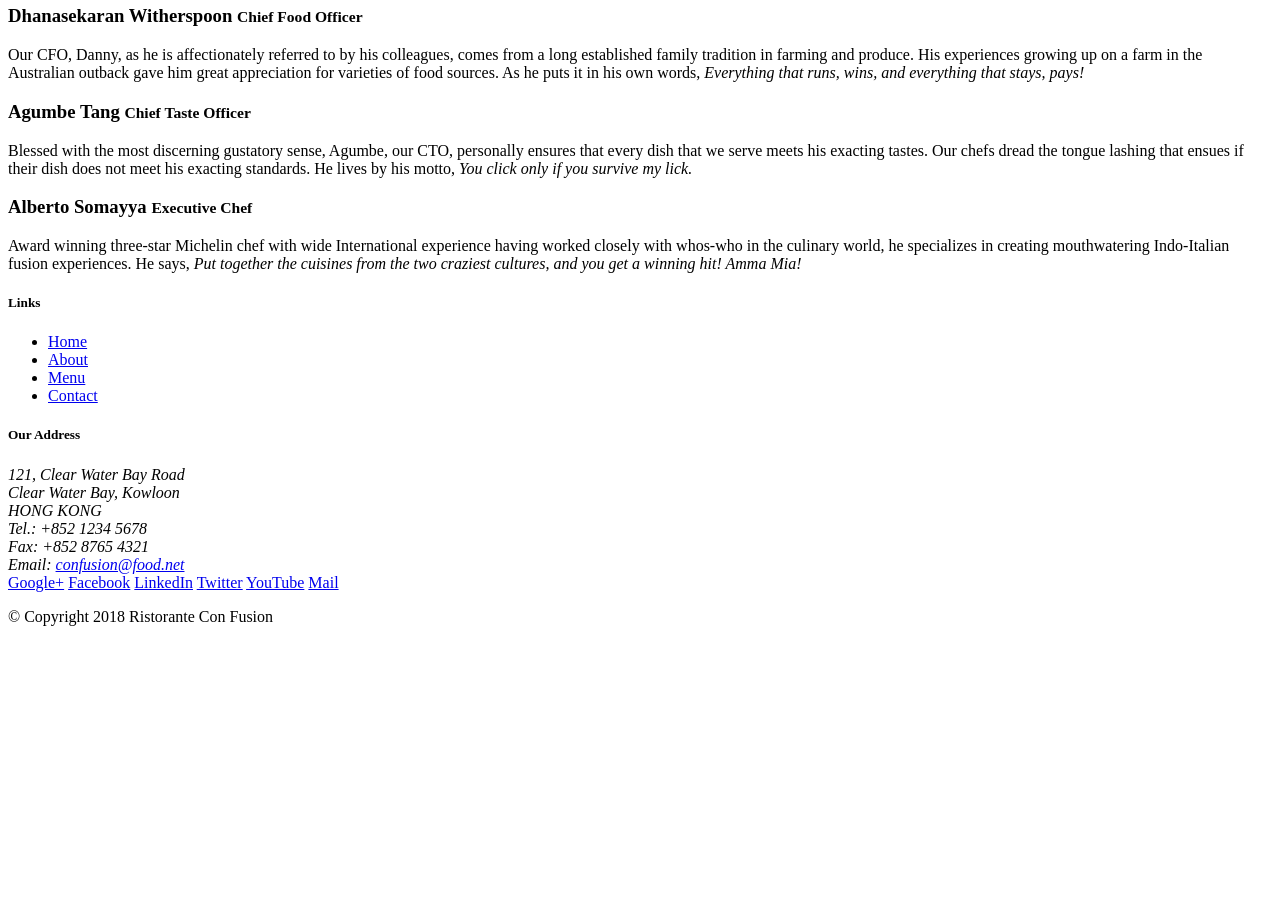
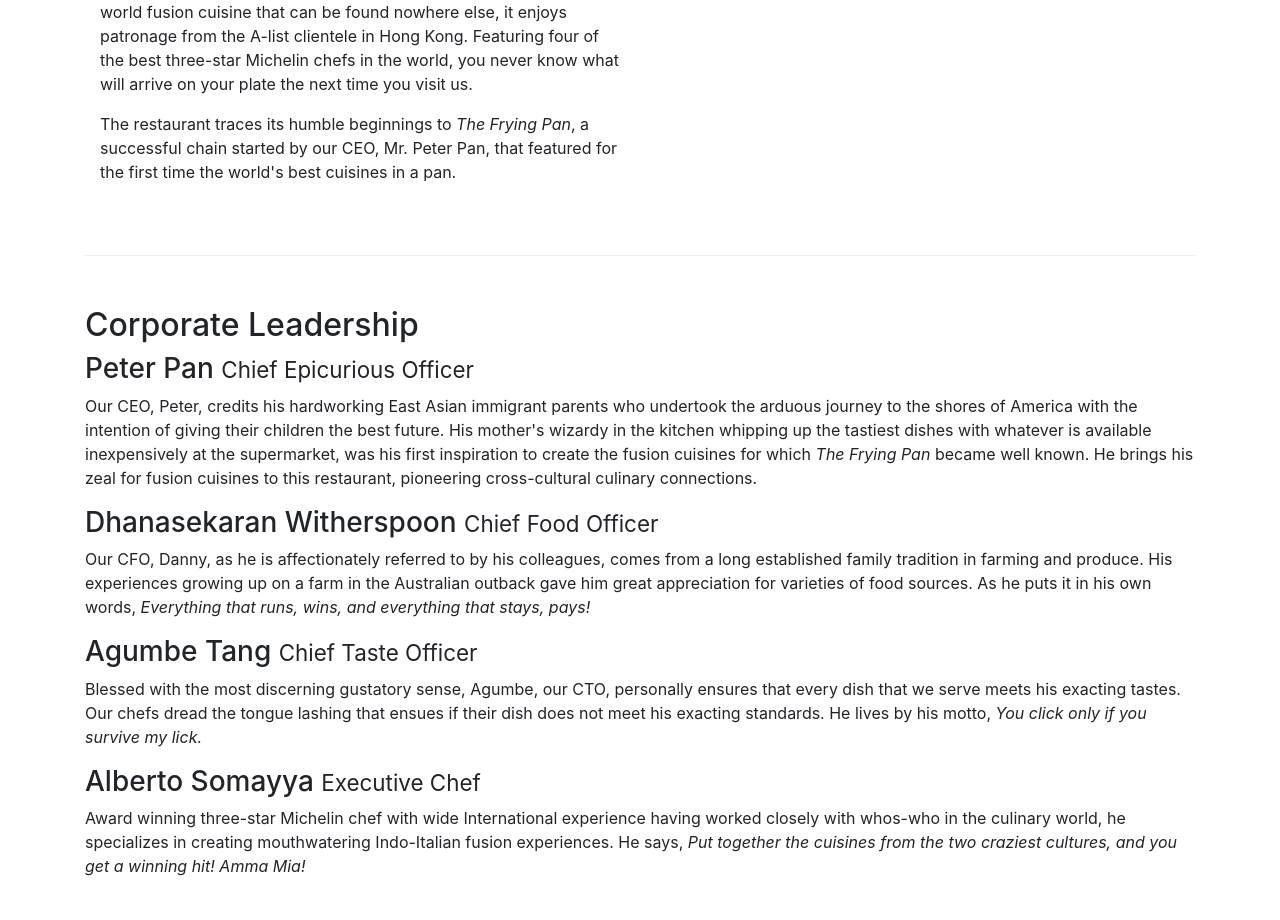
Before and after one commit to NicolasAponte/bootstrap, a website: page aboutus.html in a window 1280 px wide. Shown: the part 471-1391 px from the top of the page. Before the commit the page ends 1113 px from the top, so only its background shows below. Drawn offline with nearby package versions, Linux system fonts and the light colour scheme.

Commit message:
Assignment 1

```diff
--- a/aboutus.html
+++ b/aboutus.html
@@ -2,7 +2,14 @@
 <html lang="en">
 
 <head>
+      <!-- Required meta tags always come first -->
+    <meta charset="utf-8">
+    <meta name="viewport" content="width=device-width, initial-scale=1, shrink-to-fit=no">
+    <meta http-equiv="x-ua-compatible" content="ie=edge">
 
+    <!-- Bootstrap CSS -->
+    <link rel="stylesheet" href="node_modules/bootstrap/dist/css/bootstrap.min.css">
+    <link rel="stylesheet" href="css/styles.css">
     <title>Ristorante Con Fusion: About Us</title>
 
 </head>
@@ -12,7 +19,7 @@
     <header class="jumbotron">
         <div class="container">
             <div class="row row-header">
-                <div class="col-12 col-sm-6">
+                <div class="col-12 col-sm-8">
                     <h1>Ristorante con Fusion</h1>
                     <p>We take inspiration from the World's best cuisines, and create a unique fusion experience. Our lipsmacking creations will tickle your culinary senses!</p>
                 </div>
@@ -22,16 +29,16 @@
         </div>
     </header>
 
-    <div>
-        <div>
+    <div class="container">
+        <div class="row">
             <div>
                <h3>About Us</h3>
                <hr>
             </div>
         </div>
 
-        <div>
-            <div>
+        <div class="row row-content">
+            <div class="col-12 col-sm-6">
                 <h2>Our History</h2>
                 <p>Started in 2010, Ristorante con Fusion quickly established itself as a culinary icon par excellence in Hong Kong. With its unique brand of world fusion cuisine that can be found nowhere else, it enjoys patronage from the A-list clientele in Hong Kong.  Featuring four of the best three-star Michelin chefs in the world, you never know what will arrive on your plate the next time you visit us.</p>
                 <p>The restaurant traces its humble beginnings to <em>The Frying Pan</em>, a successful chain started by our CEO, Mr. Peter Pan, that featured for the first time the world's best cuisines in a pan.</p>
@@ -41,20 +48,27 @@
         </div>
 
 
-        <div>
+        <div class="row row-content">
             <div>
                 <h2>Corporate Leadership</h2>
                 <h3>Peter Pan <small>Chief Epicurious Officer</small></h3>
+                <div class="d-none d-sm-block">
                 <p>Our CEO, Peter, credits his hardworking East Asian immigrant parents who undertook the arduous journey to the shores of America with the intention of giving their children the best future. His mother's wizardy in the kitchen whipping up the tastiest dishes with whatever is available inexpensively at the supermarket, was his first inspiration to create the fusion cuisines for which <em>The Frying Pan</em> became well known. He brings his zeal for fusion cuisines to this restaurant, pioneering cross-cultural culinary connections.</p>
+            </div>
                 <h3>Dhanasekaran Witherspoon <small>Chief Food Officer</small></h3>
+            <div class="d-none d-sm-block">
                 <p>Our CFO, Danny, as he is affectionately referred to by his colleagues, comes from a long established family tradition in farming and produce. His experiences growing up on a farm in the Australian outback gave him great appreciation for varieties of food sources. As he puts it in his own words, <em>Everything that runs, wins, and everything that stays, pays!</em></p>
+            </div>
                 <h3>Agumbe Tang <small>Chief Taste Officer</small></h3>
+            <div class="d-none d-sm-block">
                 <p>Blessed with the most discerning gustatory sense, Agumbe, our CTO, personally ensures that every dish that we serve meets his exacting tastes. Our chefs dread the tongue lashing that ensues if their dish does not meet his exacting standards. He lives by his motto, <em>You click only if you survive my lick.</em></p>
+            </div>
                 <h3>Alberto Somayya <small>Executive Chef</small></h3>
+            <div class="d-none d-sm-block">
                 <p>Award winning three-star Michelin chef with wide International experience having worked closely with whos-who in the culinary world, he specializes in creating mouthwatering Indo-Italian fusion experiences. He says, <em>Put together the cuisines from the two craziest cultures, and you get a winning hit! Amma Mia!</em></p>
             </div>
+            </div>
        </div>
-
     </div>
 
     <footer class="footer">
@@ -71,7 +85,7 @@
                 </div>
                 <div class="col-7 col-sm-5">
                     <h5>Our Address</h5>
-                    <address>
+                    <address class="address">
 		              121, Clear Water Bay Road<br>
 		              Clear Water Bay, Kowloon<br>
 		              HONG KONG<br>
@@ -98,7 +112,10 @@
            </div>
         </div>
     </footer>
-
+    <!-- jQuery first, then Popper.js, then Bootstrap JS. -->
+    <script src="node_modules/jquery/dist/jquery.slim.min.js"></script>
+    <script src="node_modules/popper.js/dist/umd/popper.min.js"></script>
+    <script src="node_modules/bootstrap/dist/js/bootstrap.min.js"></script>
 </body>
 
 </html>
--- a/package.json
+++ b/package.json
@@ -2,7 +2,7 @@
   "name": "confusion",
   "version": "1.0.0",
   "description": "This is a website for Ristorante Con Fusion",
-  "main": "index.html",
+  "main": "aboutus.html",
   "scripts": {
     "start": "npm run lite",
     "test": "echo \"Error: no test specified\" && exit 1",
```
